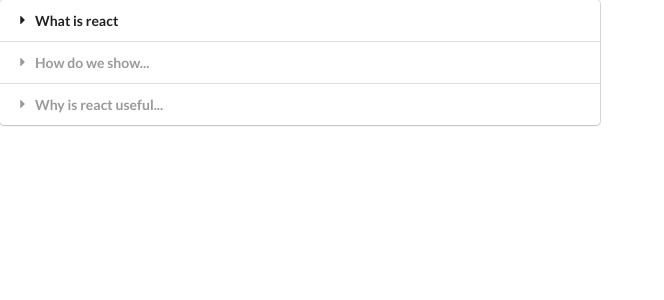
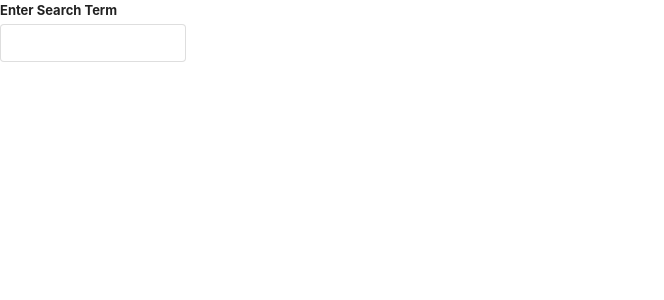
Before and after one commit to shotpoet86/widgets, a React (Create React App) app: page / in a window 1280 px wide. Shown: the top 300 px of the page, without its empty margins (0-664 px from the left). Built offline with nearby package versions, Linux system fonts and the light colour scheme.

Commit message:
started search bar widget.

```diff
--- a/src/App.jsx
+++ b/src/App.jsx
@@ -1,6 +1,7 @@
 import React from 'react';
 import './App.css';
-import Accordion from './components/Accordion';
+/*import Accordion from './components/Accordion';*/
+import Search from './components/Search';
 
 const items = [
   { title: 'What is react', content: 'React is a JavaScript library' },
@@ -17,7 +18,8 @@
 const App = () => {
   return (
     <div className="App">
-      <Accordion items={items} />
+      {/*<Accordion items={items} />*/}
+      <Search />
     </div>
   );
 };
--- /dev/null
+++ b/src/components/Search.jsx
@@ -0,0 +1,21 @@
+import React, { useState } from 'react';
+const Search = () => {
+  const [term, setTerm] = useState('');
+  return (
+    <div>
+      <div className="ui input ui form">
+        <div className="field">
+          <label htmlFor="">Enter Search Term</label>
+          <input
+            className="input"
+            type="text"
+            value={term}
+            onChange={(e) => setTerm(e.target.value)}
+          />
+        </div>
+      </div>
+    </div>
+  );
+};
+
+export default Search;
```
